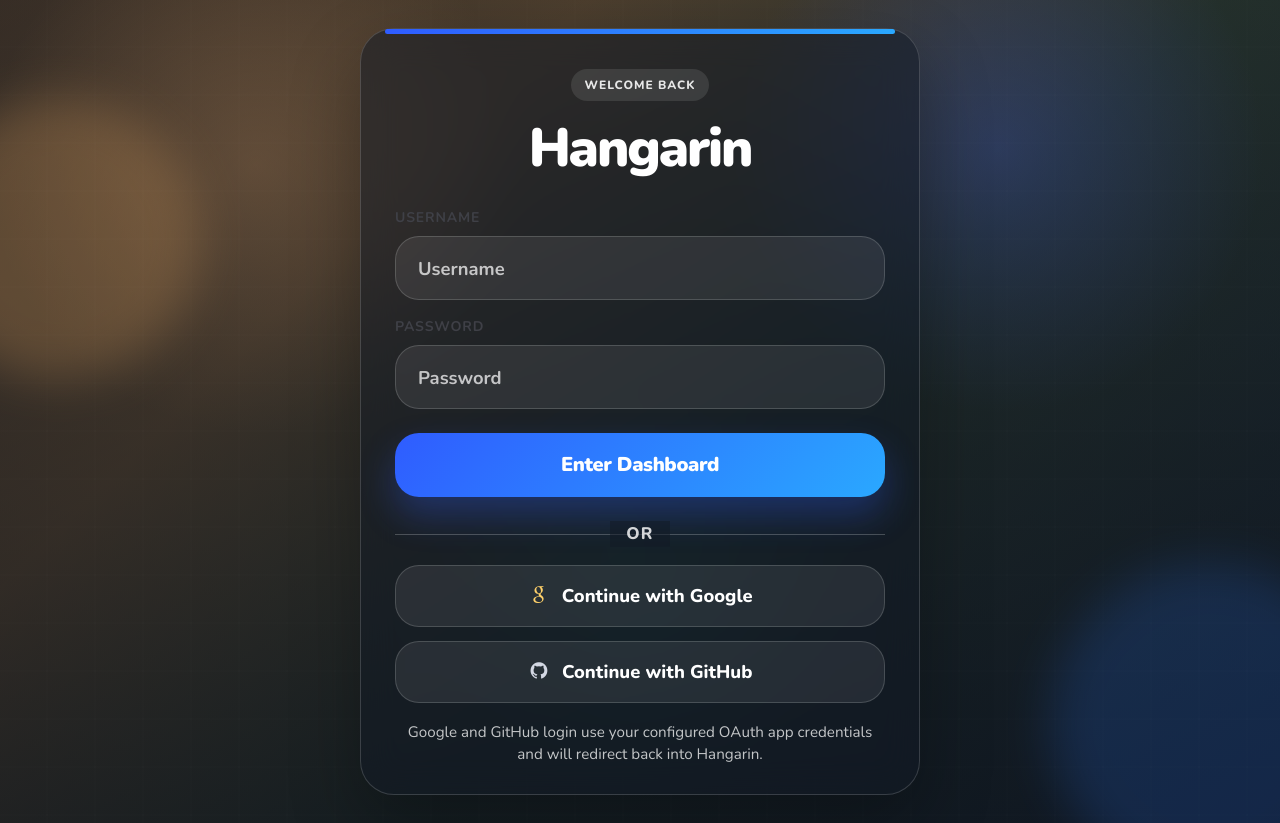
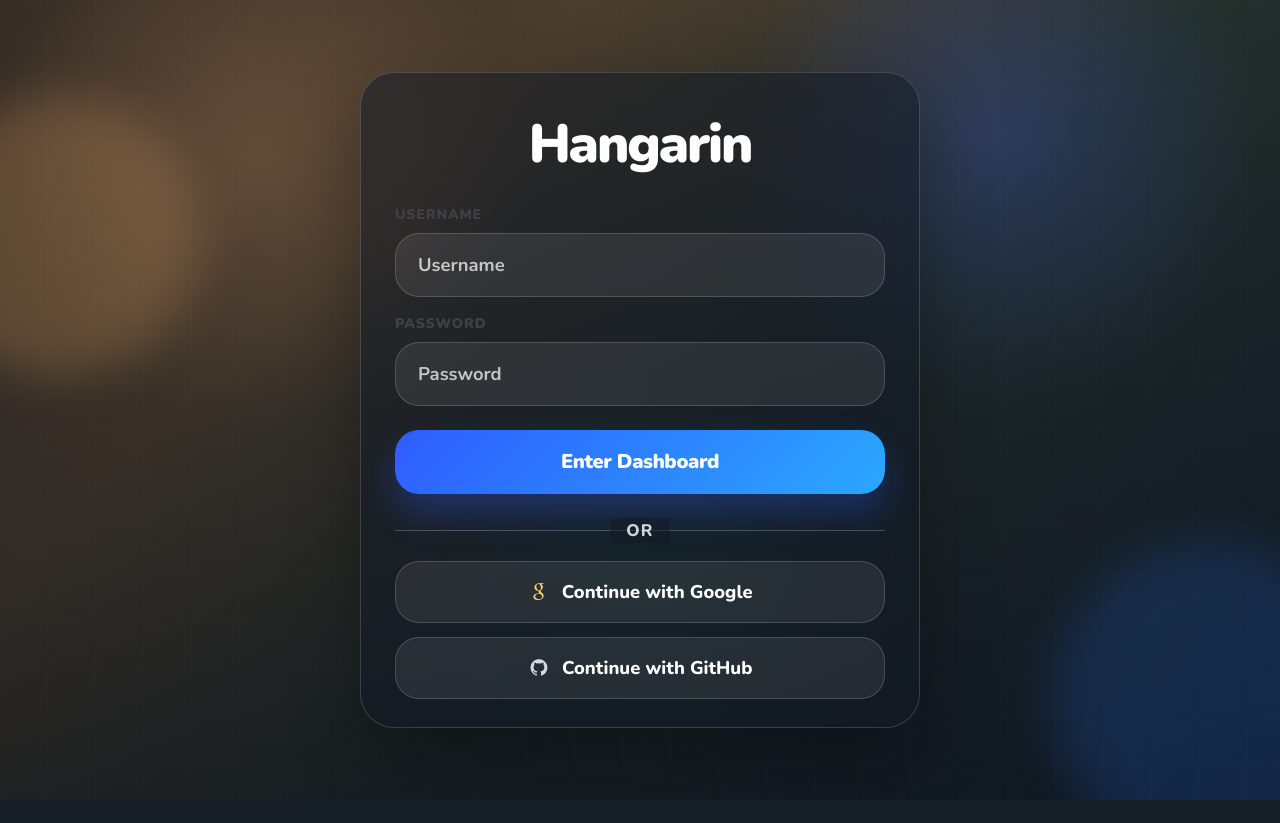
Before and after one commit to b-cervancia-mwa/Hangarin, a Django app: page /login/ in a window 1280 px wide. After the commit the page ends 800 px from the top, so only its background shows below. Run offline with Django 5.2, Linux system fonts and the light colour scheme; some libraries are stand-ins or nearby versions.

Commit message:
Polish login and social auth screens

```diff
--- a/projectsite/projectsite/settings.py
+++ b/projectsite/projectsite/settings.py
@@ -90,6 +90,7 @@ LOGOUT_REDIRECT_URL = '/login/'
 
 ACCOUNT_EMAIL_VERIFICATION = 'none'
 SOCIALACCOUNT_AUTO_SIGNUP = True
+SOCIALACCOUNT_LOGIN_ON_GET = True
 SOCIALACCOUNT_ADAPTER = 'tasks.adapters.HangarinSocialAccountAdapter'
 SOCIALACCOUNT_QUERY_EMAIL = True
 
--- a/projectsite/projectsite/templates/account/login.html
+++ b/projectsite/projectsite/templates/account/login.html
@@ -16,9 +16,7 @@
         <div class="login-noise"></div>
         <div class="login-card-shell">
             <div class="login-card">
-                <div class="login-card-accent"></div>
                 <div class="login-brand">
-                    <span class="login-brand-badge">Welcome Back</span>
                     <h1>Hangarin</h1>
                 </div>
 
@@ -70,10 +68,6 @@
                         <span>Continue with GitHub</span>
                     </a>
                 </div>
-
-                <p class="login-help">
-                    Google and GitHub login use your configured OAuth app credentials and will redirect back into Hangarin.
-                </p>
             </div>
         </div>
     </div>
--- a/projectsite/static/css/login.css
+++ b/projectsite/static/css/login.css
@@ -74,36 +74,13 @@ body.login-body {
     position: relative;
 }
 
-.login-card-accent {
-    position: absolute;
-    top: 0;
-    left: 24px;
-    right: 24px;
-    height: 5px;
-    border-radius: 999px;
-    background: linear-gradient(90deg, #2f5cff, #2aa8ff);
-}
-
 .login-brand {
     text-align: center;
     margin-bottom: 26px;
 }
 
-.login-brand-badge {
-    display: inline-flex;
-    align-items: center;
-    padding: 7px 14px;
-    border-radius: 999px;
-    background: rgba(255, 255, 255, 0.1);
-    color: rgba(255, 255, 255, 0.88);
-    font-size: 12px;
-    font-weight: 800;
-    letter-spacing: 0.08em;
-    text-transform: uppercase;
-}
-
 .login-brand h1 {
-    margin: 16px 0 0;
+    margin: 0;
     font-size: clamp(2.6rem, 7vw, 3.35rem);
     font-weight: 900;
     letter-spacing: -0.04em;
@@ -125,9 +102,9 @@ body.login-body {
 .login-field label {
     display: block;
     margin-bottom: 8px;
-    color: rgba(255, 255, 255, 0.88);
-    font-size: 13px;
-    font-weight: 700;
+    color: #ffffff;
+    font-size: 15px;
+    font-weight: 900;
     letter-spacing: 0.06em;
     text-transform: uppercase;
 }
@@ -244,20 +221,36 @@ body.login-body {
     color: #d3d8e3;
 }
 
-.login-help {
-    margin: 18px 4px 0;
-    color: rgba(255, 255, 255, 0.75);
-    font-size: 0.95rem;
-    line-height: 1.5;
-    text-align: center;
-}
-
 .field-error {
     display: block;
     margin-top: 8px;
     color: #ffb7be;
     font-size: 0.86rem;
     font-weight: 700;
+}
+
+.social-confirm-copy {
+    margin-bottom: 24px;
+    text-align: center;
+}
+
+.social-confirm-copy h2 {
+    margin: 0 0 12px;
+    color: #ffffff;
+    font-size: clamp(1.8rem, 5vw, 2.4rem);
+    font-weight: 900;
+    letter-spacing: -0.03em;
+}
+
+.social-confirm-copy p {
+    margin: 0;
+    color: rgba(255, 255, 255, 0.82);
+    font-size: 1rem;
+    line-height: 1.6;
+}
+
+.social-confirm-provider {
+    color: #8bd2ff;
 }
 
 @media (max-width: 575px) {
--- a/projectsite/tasks/tests.py
+++ b/projectsite/tasks/tests.py
@@ -1,3 +1,4 @@
+from django.conf import settings
 from django.contrib.auth import get_user_model
 from django.test import TestCase
 from django.urls import reverse
@@ -59,6 +60,7 @@ class SeededDataTests(TestCase):
         self.assertEqual(response.status_code, 200)
         self.assertContains(response, "Continue with Google")
         self.assertContains(response, "Continue with GitHub")
+        self.assertNotContains(response, "Google and GitHub login use your configured OAuth app credentials")
 
     def test_dashboard_requires_login(self):
         response = self.client.get(reverse("home"))
@@ -74,3 +76,6 @@ class SeededDataTests(TestCase):
         follow_up = self.client.get(reverse("home"))
         self.assertEqual(follow_up.status_code, 302)
         self.assertIn('/login/', follow_up.url)
+
+    def test_social_login_skips_confirmation_page(self):
+        self.assertTrue(settings.SOCIALACCOUNT_LOGIN_ON_GET)
```
Also changed, not shown: projectsite/projectsite/templates/socialaccount/login.html (added, +41 -0 lines).
